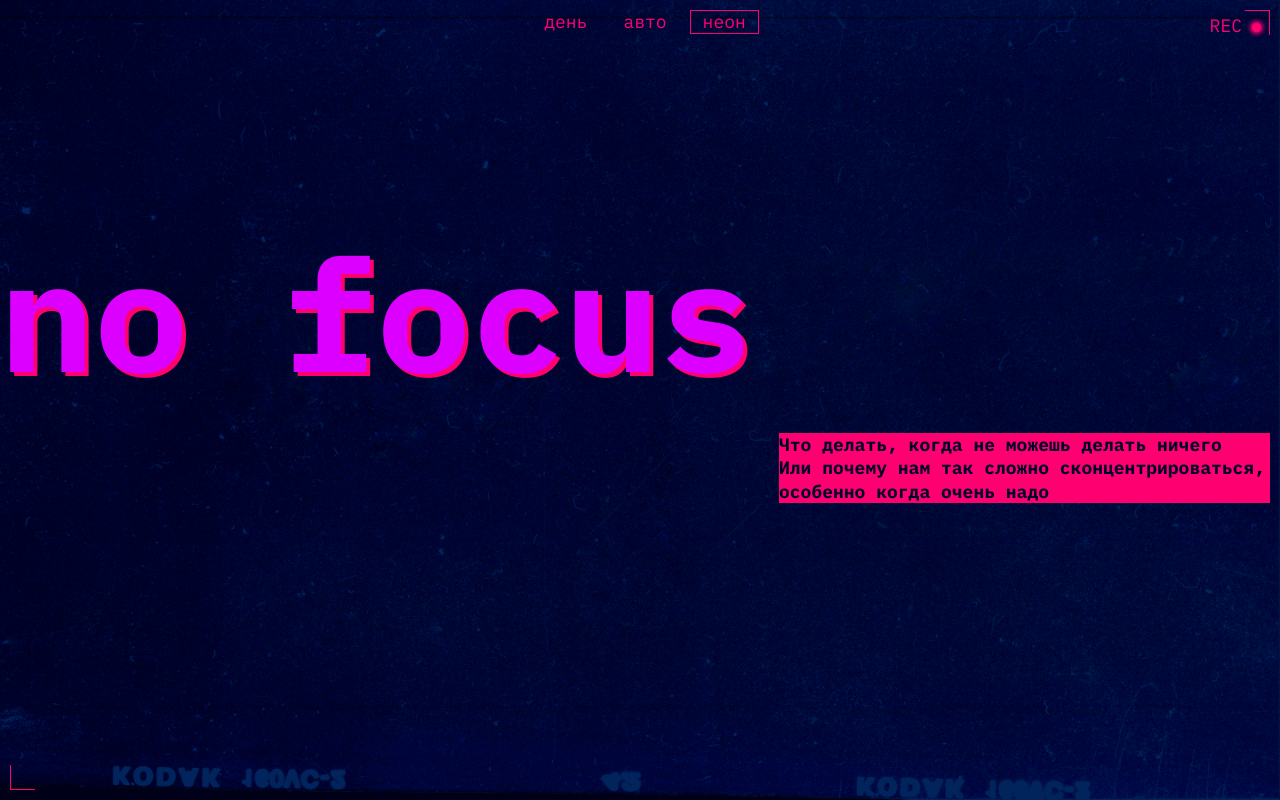
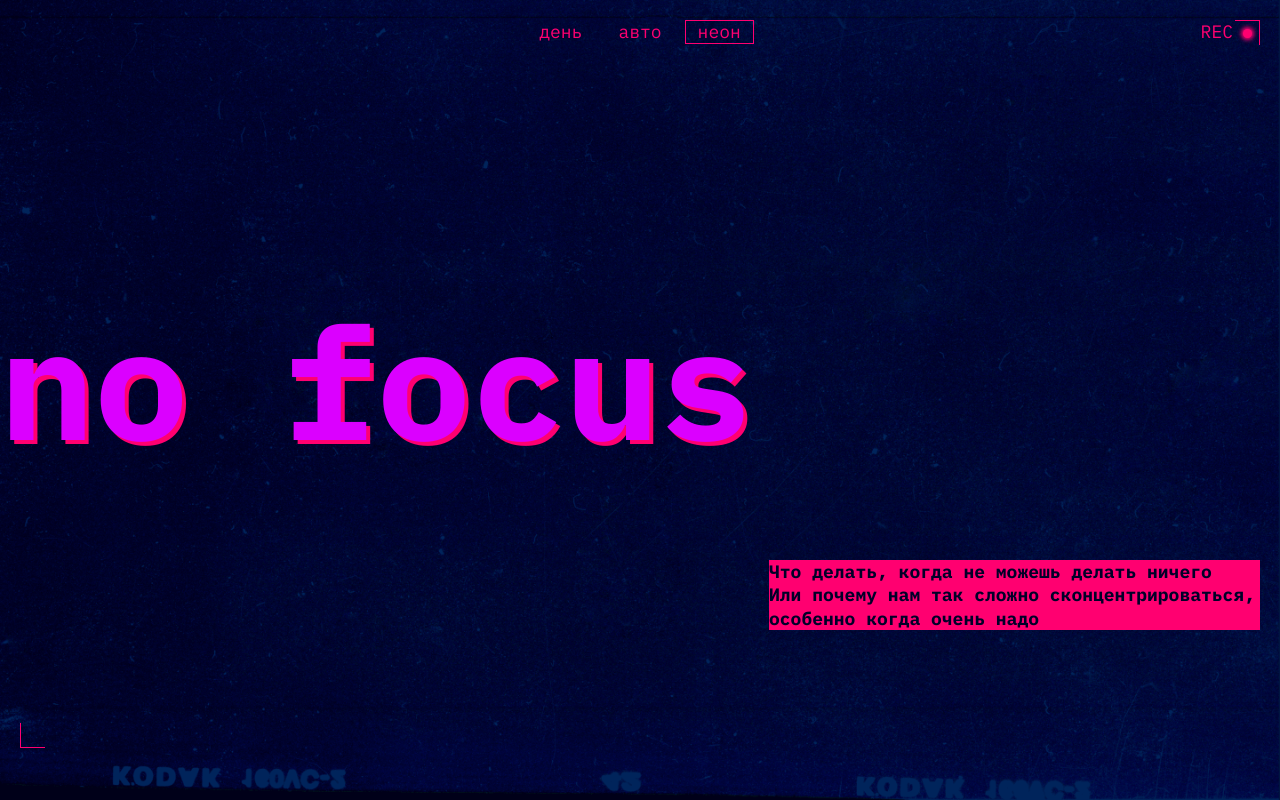
Before and after one commit to VladislavKokin/slozhno-sosredotochitsya-fd, a plain HTML site: page index.html in a window 1280 px wide. Both pictures are taken after a click on the button "неон". Shown: the top 800 px of the page. Drawn offline with Linux system fonts and the light colour scheme.

Commit message:
Add files via upload

```diff
--- a/index.html
+++ b/index.html
@@ -231,7 +231,7 @@
             <picture>
               <img
                 class="gallery-list__item-img"
-                src="./images/sunset.png"
+                src="../images/sunset.png"
                 alt="Изображение совета: Представьте небо и облака"
                 loading="lazy"
               />
@@ -241,7 +241,7 @@
             <picture>
               <img
                 class="gallery-list__item-img"
-                src="./images/ice-cream.png"
+                src="../images/ice-cream.png"
                 alt="Изображение совета: Хорошо ешьте"
                 loading="lazy"
               />
@@ -251,7 +251,7 @@
             <picture>
               <img
                 class="gallery-list__item-img"
-                src="./images/tape.png"
+                src="../images/tape.png"
                 alt="Изображение совета: Включите музыку"
                 loading="lazy"
               />
@@ -261,7 +261,7 @@
             <picture>
               <img
                 class="gallery-list__item-img"
-                src="./images/books.png"
+                src="../images/books.png"
                 alt="Изображение совета: Читайте"
                 loading="lazy"
               />
@@ -271,7 +271,7 @@
             <picture>
               <img
                 class="gallery-list__item-img"
-                src="./images/street.png"
+                src="../images/street.png"
                 alt="Изображение совета: Прогуляйтесь"
                 loading="lazy"
               />
--- a/styles/style.css
+++ b/styles/style.css
@@ -20,8 +20,6 @@
   font-size: clamp(7.25rem, 7.0115rem + 1.0178vw, 7.5rem);
   line-height: 82.5%;
   text-shadow: 4px 4px 0 var(--accent-color, #ff0070);
-  margin-top: 65px;
-
 }
 
 .header {
@@ -82,7 +80,7 @@ ul {
 .rec {
   position: absolute;
   text-transform: uppercase;
-  top: 14px;
+  top: 10px;
   right: 19px;
   visibility: var(--rec-decor-visibility, visible);
   color: var(--accent-color, #ff0070);
@@ -102,7 +100,7 @@ ul {
 
 .header__theme-menu {
   justify-self: end;
-  margin-top: 65px;
+  margin-block: 65px;
 }
 
 .header__theme-menu-list {
@@ -129,10 +127,6 @@ ul {
   border-color: currentColor;
   cursor: default;
   pointer-events: none;
-}
-
-.header__theme-menu-button:hover {
-  border-color: var(--secondary-color-o-40, #ff007040);
 }
 
 .header__theme-menu-button:focus {
@@ -221,7 +215,16 @@ ul {
 }
 
 @media (width >= 768px) {
-  .rec-decor {
+  .decorated-zone::before {
+    top: 20px;
+    right: 20px;
+  }
+
+  .decorated-zone::after {
+    bottom: 20px;
+    left: 20px;
+  }
+  .rec {
     inset-inline-end: 28px;
     inset-block-start: 20px;
   }
@@ -263,15 +266,18 @@ ul {
   }
 
   .header {
+    height: 1024px;
+    padding: 20px;
     padding-inline-start: 0;
   }
 
   .header__theme-menu {
-    margin-block-start: 170px;
-    margin-block-end: 70px;
+    margin-block-start: 146px;
+    margin-block-end: 173px;
   }
 
   .header__title {
+    margin-block: 162px;
     justify-self: end;
     inline-size: clamp(364px, calc(100% / 2 - 10px), 491px);
   }
@@ -291,11 +297,18 @@ ul {
     grid-template-columns: repeat(3, 1fr);
   }
 
+  .header {
+    height: 768px;
+  }
+  .header__title {
+    margin-block: 114px;
+  }
+
   .header__theme-menu {
     justify-self: center;
     margin-inline-start: 20px;
     margin-block-start: 0;
-    margin-block-end: 215px;
+    margin-block-end: 273px;
   }
 
   .header__theme-menu-list {
--- a/styles/variables.css
+++ b/styles/variables.css
@@ -8,11 +8,9 @@
   --color-purple-2-o-40: #FF0070;
   --color-black-1: #000028;
   --color-black-2: #353430;
-  --color-black-2-o-40: #35343040;
   --text-color: var(--color-pink-2, #f1b2ce);
   --brand-color: var(--color-purple-1, #db00ff);
   --secondary-color: var(--color-purple-2, #ff0070);
-  --secondary-color-o-40: var(--color-purple-2-o-40, #FF0070);
   --accent-color: var(--color-purple-2, #ff0070);
   --highlight-color: var(--color-black-1, #000028);
   --page-font-family: "IBM Plex mono", monospace;
```
